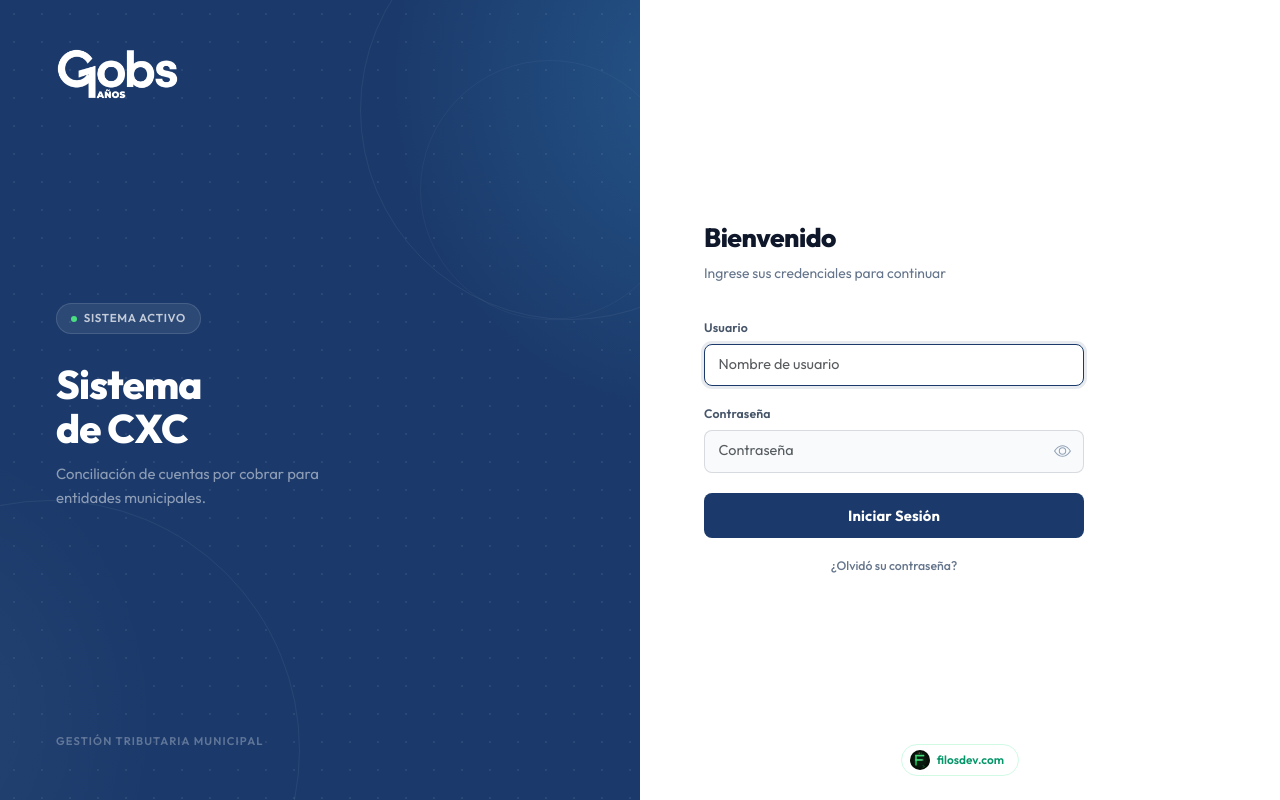
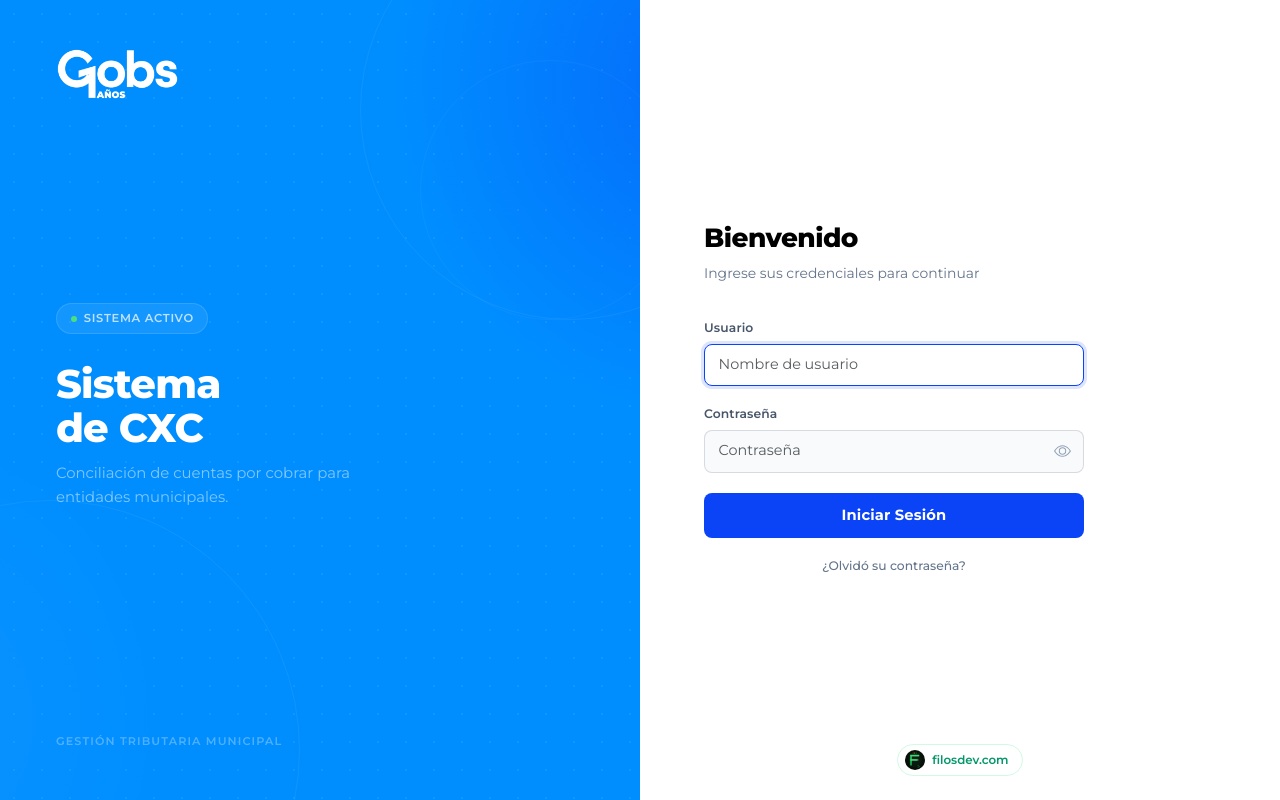
Before and after one commit to Brianfilos/conciliaciones, a Django app: page /login/ in a window 1280 px wide. Run offline with Django 5.2, Linux system fonts and the light colour scheme.

Commit message:
Estetica GOBS: banda azul, Montserrat y franja con los colores del municipio
La interfaz usa los azules GOBS; los colores del municipio quedan como acento
en una franja bajo el encabezado. Login con el mismo diseno de dos paneles.

Co-Authored-By: Claude Opus 5.5 <noreply@anthropic.com>

```diff
--- a/static/css/main.css
+++ b/static/css/main.css
@@ -10,16 +11,19 @@
   --color-secundario:    #2d6a9f;
   --color-texto-header:  #ffffff;
 
+  --gobs-brand:          #008EFF;
+
   /* Neutrals */
-  --surface:             #f8fafc;
+  --surface:             #f6f8fc;
   --surface-card:        #ffffff;
-  --border-subtle:       rgba(15, 23, 42, 0.07);
-  --border-default:      rgba(15, 23, 42, 0.12);
+  --surface-2:           #eef3fd;
+  --border-subtle:       #e9eef9;
+  --border-default:      #d8e1f3;
 
   /* Text */
-  --text-primary:        #0f172a;
-  --text-secondary:      #475569;
-  --text-muted:          #94a3b8;
+  --text-primary:        #000000;
+  --text-secondary:      #3b4458;
+  --text-muted:          #6f7891;
 
   /* Shadows */
   --shadow-xs:    0 1px 2px rgba(0,0,0,0.04);
@@ -31,9 +35,9 @@
   /* Radii */
   --r-xs:  4px;
   --r-sm:  8px;
-  --r-md:  12px;
-  --r-lg:  16px;
-  --r-xl:  24px;
+  --r-md:  10px;
+  --r-lg:  10px;
+  --r-xl:  14px;
 
   /* Motion */
   --ease-out:    cubic-bezier(0.16, 1, 0.3, 1);
@@ -47,7 +51,7 @@
 *, *::before, *::after { box-sizing: border-box; }
 
 body {
-  background: var(--surface);
+  background: var(--surface) !important;
   color: var(--text-primary);
   font-size: 0.9rem;
   line-height: 1.6;
--- a/static/css/mobile.css
+++ b/static/css/mobile.css
@@ -7,7 +7,7 @@
     position: fixed; left: 0; right: 0; bottom: 0; z-index: 1040;
     margin: 0; border-radius: 0; gap: 4px; justify-content: space-around;
     padding: 6px 8px calc(6px + env(safe-area-inset-bottom));
-    background: var(--color-primario);
+    background: var(--gobs-brand);
     border-top: 1px solid rgba(255,255,255,.16);
     box-shadow: 0 -6px 18px rgba(0,0,0,.2);
   }
@@ -34,7 +34,8 @@
   }
   .dashboard-table thead th:first-child { z-index: 3; }
 
-  .header-gobs { height: 24px; margin-right: 0; }
+  .header-gobs { height: 22px; margin-right: 0; }
+  .muni-franja { position: static; }
 
   /* Botones y campos con tamaño táctil */
   .btn, .form-control, .form-select { min-height: 40px; }
--- a/templates/login.html
+++ b/templates/login.html
@@ -7,11 +7,11 @@
   <link rel="stylesheet" href="https://cdn.jsdelivr.net/npm/bootstrap@5.3.2/dist/css/bootstrap.min.css">
   <link rel="preconnect" href="https://fonts.googleapis.com">
   <link rel="preconnect" href="https://fonts.gstatic.com" crossorigin>
-  <link rel="stylesheet" href="https://fonts.googleapis.com/css2?family=Outfit:wght@300;400;500;600;700;800&display=swap">
+  <link rel="stylesheet" href="https://fonts.googleapis.com/css2?family=Montserrat:wght@400;500;600;700;800;900&display=swap">
   {% load static %}
   <link rel="stylesheet" href="{% static 'css/main.css' %}">
   <style>
-    html, body { height: 100%; margin: 0; font-family: 'Outfit', sans-serif; }
+    html, body { height: 100%; margin: 0; font-family: 'Montserrat', sans-serif; }
 
     /* Split layout */
     .login-root {
@@ -22,7 +22,7 @@
 
     /* Left brand panel */
     .login-brand {
-      background: #1B3A6B;
+      background: #008EFF;
       display: flex;
       flex-direction: column;
       justify-content: space-between;
@@ -34,7 +34,7 @@
       content: "";
       position: absolute; inset: 0;
       background:
-        radial-gradient(ellipse 70% 60% at 110% 10%, rgba(45,106,159,0.55) 0%, transparent 70%),
+        radial-gradient(ellipse 70% 60% at 110% 10%, rgba(11,67,247,0.45) 0%, transparent 70%),
         radial-gradient(ellipse 50% 50% at -10% 90%, rgba(255,255,255,0.04) 0%, transparent 70%);
       pointer-events: none;
     }
@@ -95,7 +95,7 @@
 
     .login-title {
       font-size: 1.65rem; font-weight: 800;
-      letter-spacing: -0.02em; color: #0f172a; line-height: 1.2;
+      letter-spacing: -0.02em; color: #000; line-height: 1.2;
     }
     .login-subtitle { font-size: 0.87rem; color: #64748b; margin-top: 0.3rem; margin-bottom: 2rem; }
 
@@ -104,12 +104,12 @@
     }
     .login-form-panel .form-control {
       border: 1px solid rgba(15,23,42,0.14); border-radius: 8px;
-      font-size: 0.9rem; font-family: 'Outfit', sans-serif;
-      padding: 0.6rem 0.85rem; color: #0f172a; background: #f8fafc;
+      font-size: 0.9rem; font-family: 'Montserrat', sans-serif;
+      padding: 0.6rem 0.85rem; color: #000; background: #f8fafc;
       transition: border-color 0.15s, box-shadow 0.15s;
     }
     .login-form-panel .form-control:focus {
-      border-color: #1B3A6B; box-shadow: 0 0 0 3px rgba(27,58,107,0.1);
+      border-color: #0B43F7; box-shadow: 0 0 0 3px rgba(11,67,247,0.14);
       background: #fff; outline: none;
     }
 
@@ -121,19 +121,19 @@
       color: #94a3b8; transition: color 0.15s;
       display: flex; align-items: center;
     }
-    .toggle-password:hover { color: #1B3A6B; }
+    .toggle-password:hover { color: #0B43F7; }
 
     .btn-login {
       width: 100%; padding: 0.7rem; font-size: 0.92rem; font-weight: 700;
-      font-family: 'Outfit', sans-serif; letter-spacing: 0.01em;
-      background: #1B3A6B; color: #fff; border: none; border-radius: 8px;
+      font-family: 'Montserrat', sans-serif; letter-spacing: 0.01em;
+      background: #0B43F7; color: #fff; border: none; border-radius: 8px;
       cursor: pointer; transition: background 0.15s, transform 0.1s;
     }
-    .btn-login:hover  { background: #2d6a9f; color: #fff; }
+    .btn-login:hover  { background: #508DFB; color: #fff; }
     .btn-login:active { transform: translateY(1px) scale(0.99); }
 
     .forgot-link { font-size: 0.77rem; font-weight: 500; color: #64748b; text-decoration: none; transition: color 0.15s; }
-    .forgot-link:hover { color: #1B3A6B; }
+    .forgot-link:hover { color: #0B43F7; }
 
     .dev-footer { position: absolute; bottom: 1.5rem; left: 0; right: 0; display: flex; justify-content: center; }
     .btn-filodev {
```
Also changed, not shown: other parts of static/css/main.css (+45 -24 lines), templates/base.html (+12 -7 lines).
